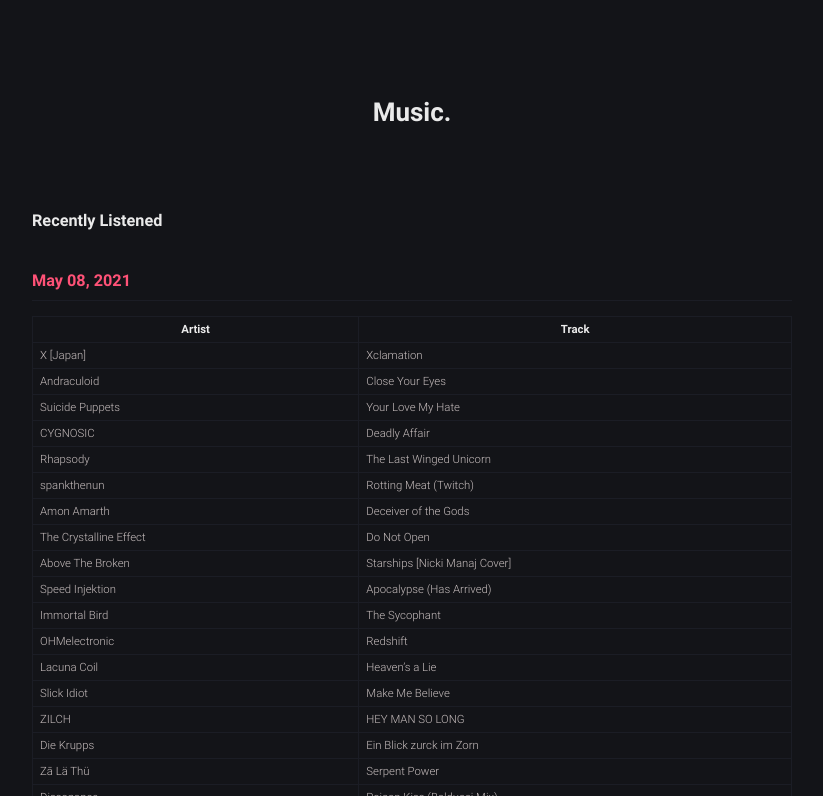
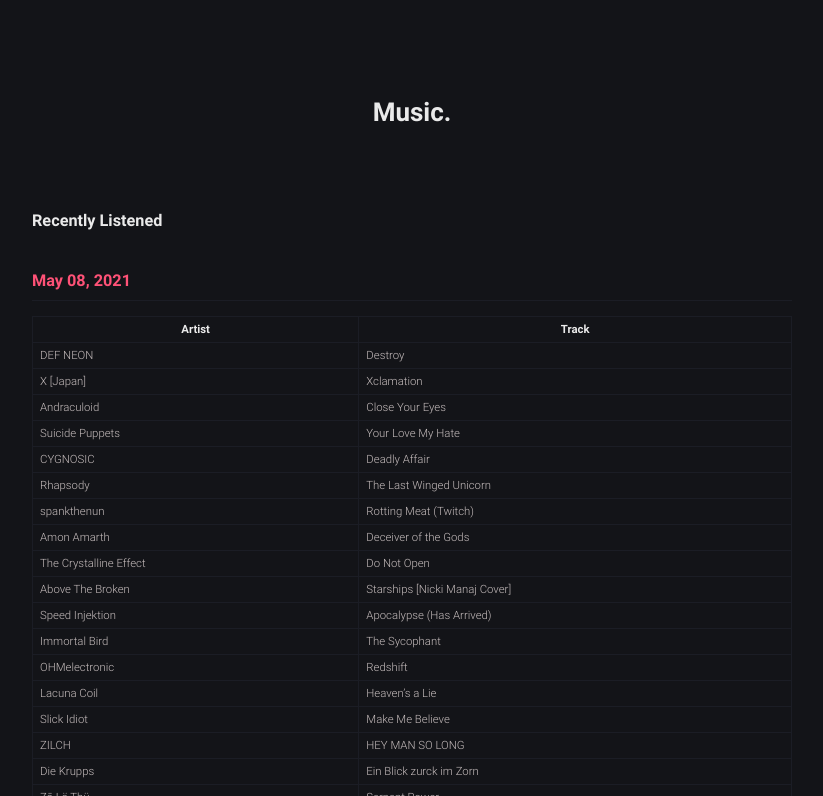
Before and after one commit to robert-marshall/xyz, a Jekyll site: the page built from music.md, in a window 1280 px wide and 900 px high, cut to the strip 104-900 px from the top of the window. Shown: the whole strip, without its empty margins (228-1051 px from the left). Built offline with Jekyll 4.4.1, drawn with Linux system fonts in a browser that asks for light colours.

Commit message:
Yes, I was being sarcastic.

```diff
--- a/music.md
+++ b/music.md
@@ -11,6 +11,7 @@
 
 | Artist | Track |
 |--------|-------|
+DEF NEON | Destroy
 X [Japan] | Xclamation
 Andraculoid | Close Your Eyes
 Suicide Puppets | Your Love My Hate
```
